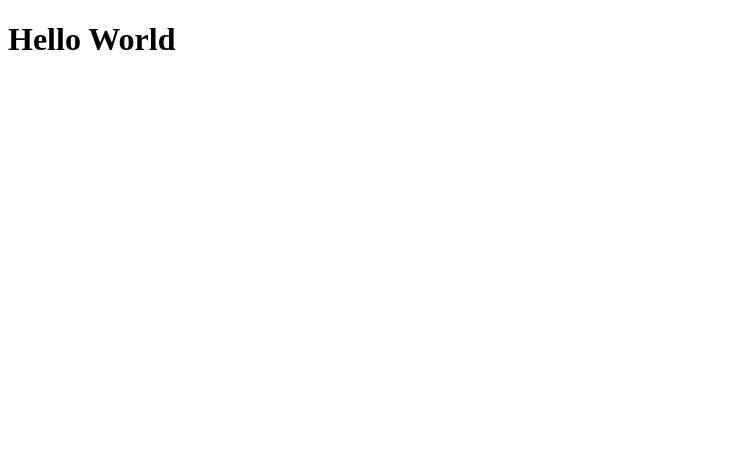
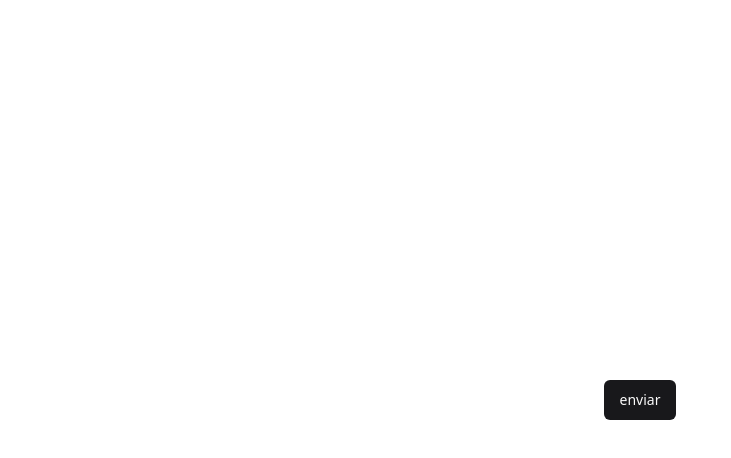
Before and after one commit to victorlucass/pizzashop-web, a React (Vite) app: page / in a window 1280 px wide. Shown: the top 458 px of the page, without its empty margins (0-731 px from the left). Built offline with nearby package versions, Linux system fonts and the light colour scheme.

Commit message:
feat: configs eslint e prettier

```diff
--- a/package.json
+++ b/package.json
@@ -10,6 +10,7 @@
     "preview": "vite preview"
   },
   "dependencies": {
+    "@radix-ui/react-slot": "^1.0.2",
     "class-variance-authority": "^0.7.0",
     "clsx": "^2.1.0",
     "lucide-react": "^0.308.0",
@@ -19,6 +20,7 @@
     "tailwindcss-animate": "^1.0.7"
   },
   "devDependencies": {
+    "@rocketseat/eslint-config": "^2.1.0",
     "@types/node": "^20.10.8",
     "@types/react": "^18.2.43",
     "@types/react-dom": "^18.2.17",
@@ -26,9 +28,11 @@
     "@typescript-eslint/parser": "^6.14.0",
     "@vitejs/plugin-react": "^4.2.1",
     "autoprefixer": "^10.4.16",
-    "eslint": "^8.55.0",
+    "eslint": "^8.56.0",
+    "eslint-plugin-simple-import-sort": "^10.0.0",
     "git-commit-msg-linter": "^5.0.6",
     "postcss": "^8.4.33",
+    "prettier-plugin-tailwindcss": "^0.5.11",
     "tailwindcss": "^3.4.1",
     "typescript": "^5.2.2",
     "vite": "^5.0.8"
--- a/src/App.tsx
+++ b/src/App.tsx
@@ -1,7 +1,10 @@
+import '@/global.css'
+
+import { Button } from './components/ui/button'
 export function App() {
   return (
-    <>
-      <h1>Hello World</h1>
-    </>
-  );
+    <div className="flex h-screen items-center justify-center">
+      <Button>enviar</Button>
+    </div>
+  )
 }
--- /dev/null
+++ b/src/components/ui/button.tsx
@@ -0,0 +1,56 @@
+import * as React from "react"
+import { Slot } from "@radix-ui/react-slot"
+import { cva, type VariantProps } from "class-variance-authority"
+
+import { cn } from "@/lib/utils"
+
+const buttonVariants = cva(
+  "inline-flex items-center justify-center whitespace-nowrap rounded-md text-sm font-medium ring-offset-background transition-colors focus-visible:outline-none focus-visible:ring-2 focus-visible:ring-ring focus-visible:ring-offset-2 disabled:pointer-events-none disabled:opacity-50",
+  {
+    variants: {
+      variant: {
+        default: "bg-primary text-primary-foreground hover:bg-primary/90",
+        destructive:
+          "bg-destructive text-destructive-foreground hover:bg-destructive/90",
+        outline:
+          "border border-input bg-background hover:bg-accent hover:text-accent-foreground",
+        secondary:
+          "bg-secondary text-secondary-foreground hover:bg-secondary/80",
+        ghost: "hover:bg-accent hover:text-accent-foreground",
+        link: "text-primary underline-offset-4 hover:underline",
+      },
+      size: {
+        default: "h-10 px-4 py-2",
+        sm: "h-9 rounded-md px-3",
+        lg: "h-11 rounded-md px-8",
+        icon: "h-10 w-10",
+      },
+    },
+    defaultVariants: {
+      variant: "default",
+      size: "default",
+    },
+  }
+)
+
+export interface ButtonProps
+  extends React.ButtonHTMLAttributes<HTMLButtonElement>,
+    VariantProps<typeof buttonVariants> {
+  asChild?: boolean
+}
+
+const Button = React.forwardRef<HTMLButtonElement, ButtonProps>(
+  ({ className, variant, size, asChild = false, ...props }, ref) => {
+    const Comp = asChild ? Slot : "button"
+    return (
+      <Comp
+        className={cn(buttonVariants({ variant, size, className }))}
+        ref={ref}
+        {...props}
+      />
+    )
+  }
+)
+Button.displayName = "Button"
+
+export { Button, buttonVariants }
--- /dev/null
+++ b/src/prettier.config.cjs
@@ -0,0 +1,3 @@
+module.exports = {
+  plugins: ['prettier-plugin-tailwindcss'],
+}
```
Also changed, not shown: src/main.tsx (+7 -6 lines), vite.config.ts (+4 -4 lines), .eslintrc.json (added), 1 other file (tests, documents, lock files or other folders).
